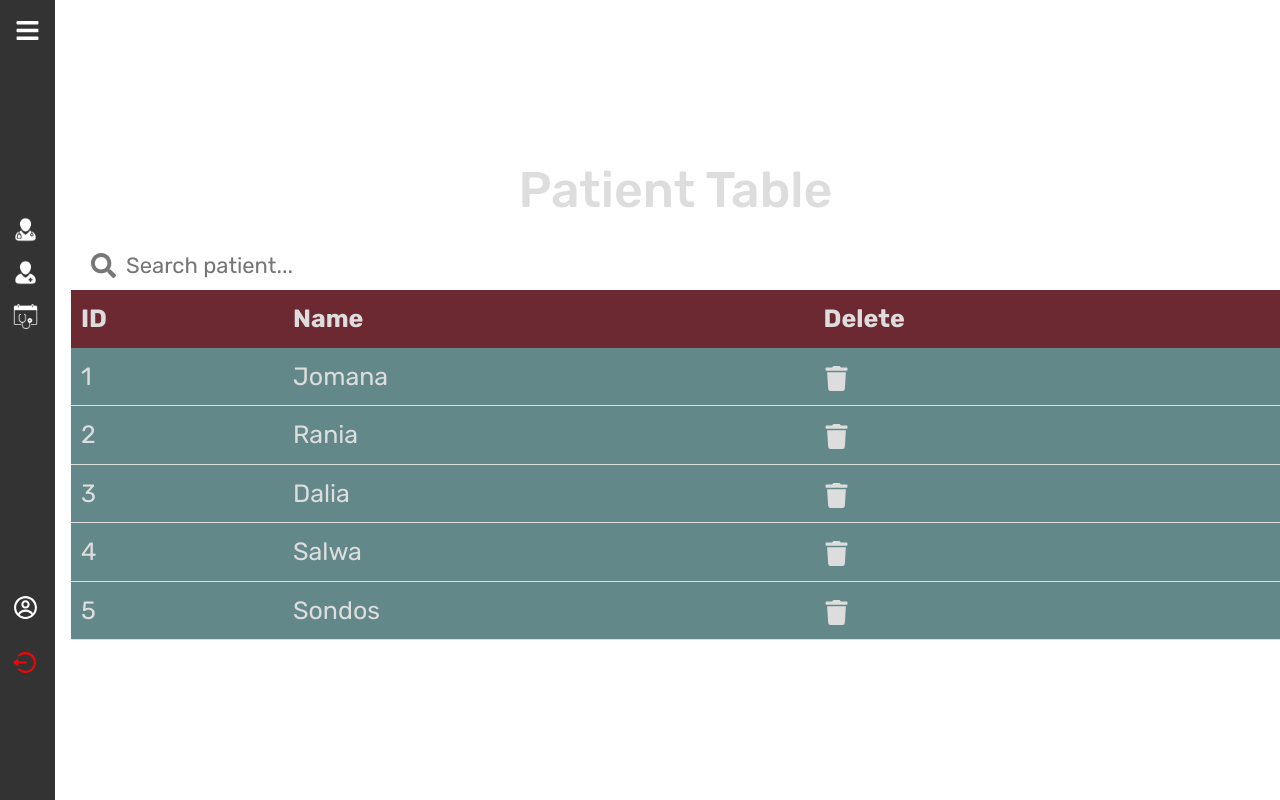
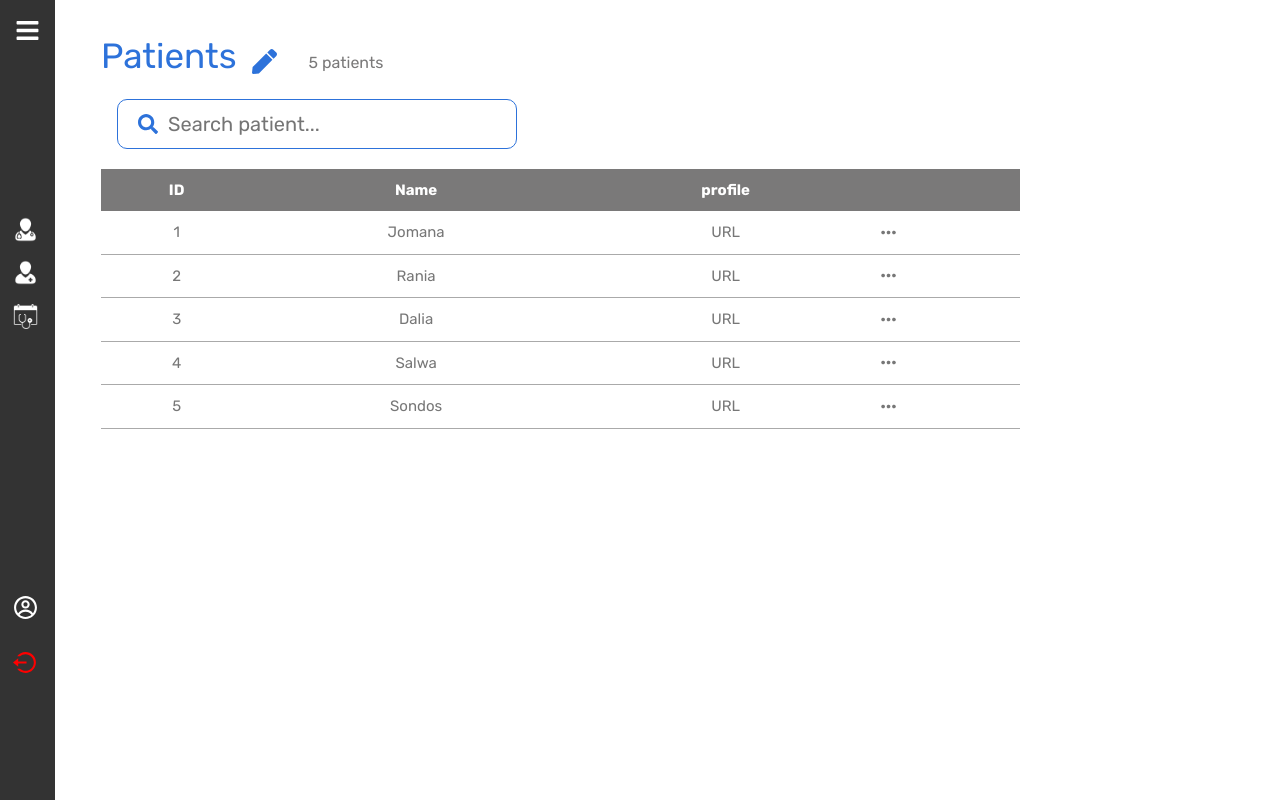
Before and after one commit to SabahEzzat20/GP_Frontend, a React (Create React App) app: page /viewPatients in a window 1280 px wide. Built offline with nearby package versions, Linux system fonts and the light colour scheme; a web font is replaced by a local one.

Commit message:
view patient table

```diff
--- a/src/AdminModule/ViewDoctors.jsx
+++ b/src/AdminModule/ViewDoctors.jsx
@@ -1,6 +1,6 @@
 import React, { useState } from "react";
 import '../Sass/ViewDoctors.scss'
-import { FaTrash } from "react-icons/fa";
+//import { FaTrash } from "react-icons/fa";
 import { FaSearch } from "react-icons/fa";
 import { AddDoctorModal } from "./AddDoctorModal";
 import { SlOptions } from "react-icons/sl";
@@ -195,7 +195,7 @@ const ViewDoctors = () => {
             <th>E-mail</th>
             <th>Qualification</th>
             <th></th>
-            {/* <th>Delete</th> */}
+
           </tr>
         </thead>
         <tbody>
@@ -206,7 +206,6 @@ const ViewDoctors = () => {
               <td>{doctor.email}</td>
               <td>{doctor.qualification}</td>
               <td>
-                {/* <FaTrash /> */}
                 <button className="table-options-button" onClick={() => toggleMenu(doctor.id)}>
                   <SlOptions />
                   <div className="options" style={{ display: optionsVisibility[doctor.id] ? 'block' : 'none' }} key={doctor.id}>
--- a/src/AdminModule/ViewPatients.jsx
+++ b/src/AdminModule/ViewPatients.jsx
@@ -1,14 +1,34 @@
 import React, { useState } from "react";
-import '../Sass/ViewPatients.scss'
-import { FaTrash } from "react-icons/fa";
+import '../Sass/ViewPatients.css'
+//import { FaTrash } from "react-icons/fa";
 import { FaSearch } from "react-icons/fa";
+import { SlOptions } from "react-icons/sl";
+import { FaPen } from "react-icons/fa";
 const ViewPatients = () => {
+  const [optionsVisibility, setOptionsVisibility] = useState({});
+
+  const toggleMenu = (id) => {
+    setOptionsVisibility((prevVisibility) => {
+      const newVisibility = {
+        ...prevVisibility,
+        [id]: !prevVisibility[id],
+      };
+
+      // Reset visibility for other rows
+      Object.keys(prevVisibility).forEach((key) => {
+        if (key !== id && prevVisibility[key]) {
+          newVisibility[key] = false;
+        }
+      });
+      return newVisibility;
+    });
+  };
   const patients = [
-    { id: 1, name: "Jomana" },
-    { id: 2, name: "Rania" },
-    { id: 3, name: "Dalia" },
-    { id: 4, name: "Salwa" },
-    { id: 5, name: "Sondos" }
+    { id: 1, name: "Jomana",profile: "URL" },
+    { id: 2, name: "Rania",profile: "URL" },
+    { id: 3, name: "Dalia",profile: "URL" },
+    { id: 4, name: "Salwa",profile: "URL" },
+    { id: 5, name: "Sondos",profile: "URL" }
   ];
 
   const [searchTerm, setSearchTerm] = useState("");
@@ -23,7 +43,14 @@ const ViewPatients = () => {
 
   return (
     <div className="view-patient">
-      <h2>Patient Table</h2>
+      {/*<h2>Patient Table</h2>*/}
+      <div className="title-container">
+        <div className="patient-title">Patients</div>
+        <div className="doctor-icon">
+          <FaPen />
+        </div>
+        <div className="no-of-doctors">{patients.length} patients</div>
+      </div>
       <div className="search-bar">
       <FaSearch />
         <input
@@ -38,7 +65,8 @@ const ViewPatients = () => {
           <tr>
             <th>ID</th>
             <th>Name</th>
-            <th>Delete</th>
+            <th>profile</th>
+            <th></th>
           </tr>
         </thead>
         <tbody>
@@ -46,8 +74,15 @@ const ViewPatients = () => {
             <tr key={patient.id}>
               <td>{patient.id}</td>
               <td>{patient.name}</td>
+              <td>{patient.profile}</td>
               <td>
-                <FaTrash />
+                <button className="table-options-button" onClick={() => toggleMenu(patient.id)}>
+                  <SlOptions />
+                  <div className="options" style={{ display: optionsVisibility[patient.id] ? 'block' : 'none' }} key={patient.id}>
+                    <button>view</button>
+                    <button>delete</button>
+                  </div>
+                </button>
               </td>
             </tr>
           ))}
--- a/src/Sass/ViewPatients.css
+++ b/src/Sass/ViewPatients.css
@@ -1 +1,128 @@
-.view-patient{color:#ddd;align-self:center;width:100%}.view-patient h2{text-align:center;font-size:50px;margin-bottom:20px}.view-patient .search-bar{width:500px;height:50px;background-color:#fff;display:flex;border-radius:30px;align-items:center;padding:20px}.view-patient .search-bar :nth-child(1){font-size:25px;color:#777}.view-patient .search-bar :nth-child(2){flex:1;height:40px;border:none;outline:none;font-size:22px;padding-left:10px}.view-patient .patient-table{width:100%;border-collapse:collapse;font-size:25px}.view-patient .patient-table th{background-color:#6d2932;padding:10px;font-weight:bold;text-align:left}.view-patient .patient-table td{padding:10px;border-bottom:1px solid #ddd}.view-patient .patient-table tr{background-color:#638889}
+.view-patient {
+    padding: 30px;
+    width: 100%
+}
+
+.view-patient .title-container {
+    display: flex;
+    margin-bottom: 1em;
+    align-items: baseline
+}
+
+.view-patient .title-container .patient-title {
+    font-size: 35px;
+    color: #2d72da;
+    margin-right: 15px
+}
+
+.view-patient .title-container .doctor-icon {
+    color: #2d72da;
+    font-size: 25px
+}
+
+.view-patient .title-container .no-of-doctors {
+    margin-left: 2em;
+    color: #7a7979
+}
+
+.view-patient .actions-container {
+    display: flex;
+    margin-bottom: 2em
+}
+
+.view-patient h2 {
+    text-align: center;
+    font-size: 50px;
+    margin-bottom: 20px
+}
+
+.view-patient .search-bar {
+    width: 400px;
+    height: 50px;
+    background-color: #fff;
+    display: flex;
+    border-radius: 10px;
+    align-items: center;
+    padding: 20px;
+    margin-left: 1em;
+    border: 1px solid #2d72da;
+}
+
+.view-patient .search-bar :nth-child(1) {
+    font-size: 20px;
+    color: #2d72da;
+}
+
+.view-patient .search-bar :nth-child(2) {
+    flex: 1;
+    height: 40px;
+    border: none;
+    outline: none;
+    font-size: 20px;
+    padding-left: 10px;
+    color: #2d72da;
+}
+
+.view-patient .patient-table {
+    width: 80%;
+    border-collapse: collapse;
+    position: inherit;
+    font-size: 15px;
+    margin-top: 20px;
+}
+
+.view-patient .patient-table th {
+    background-color: #7a7979;
+    padding: 10px;
+    text-align: center;
+    color: #fff
+}
+
+.view-patient .patient-table td {
+    padding: 10px;
+    max-width: 200px;
+    border-bottom: 1px solid #aaa;
+    overflow: hidden;
+    white-space: nowrap;
+    text-overflow: ellipsis;
+    color: #777;
+    text-align: center;
+    background-color: #fff;
+}
+
+.view-patient .patient-table td .table-options-button {
+    border: none;
+    background-color: rgba(0, 0, 0, 0);
+    color: #777;
+    display: flex
+}
+
+.view-patient .patient-table td .table-options-button .options {
+    position: absolute;
+    margin-left: 50px;
+    background-color: #fff;
+    display: flex;
+    width: 100px;
+    color: #5f5f5f;
+    box-shadow: 1px 3px 10px #a5a5a5;
+    border-radius: 5px
+}
+
+.view-patient .patient-table td .table-options-button .options button {
+    width: 100%;
+    border: none;
+    border-bottom: 2px solid #dbdbdb;
+    padding: 5px;
+    display: block;
+    background-color: rgba(0, 0, 0, 0);
+    color: #777
+}
+
+.view-patient .patient-table td .table-options-button .options button:hover {
+    background-color: #f5f5f5;
+    transition: .4s ease
+}
+
+.view-patient .patient-table tr {
+    background-color: #638889
+}
```
Also changed, not shown: src/App.jsx (+5 -4 lines).
